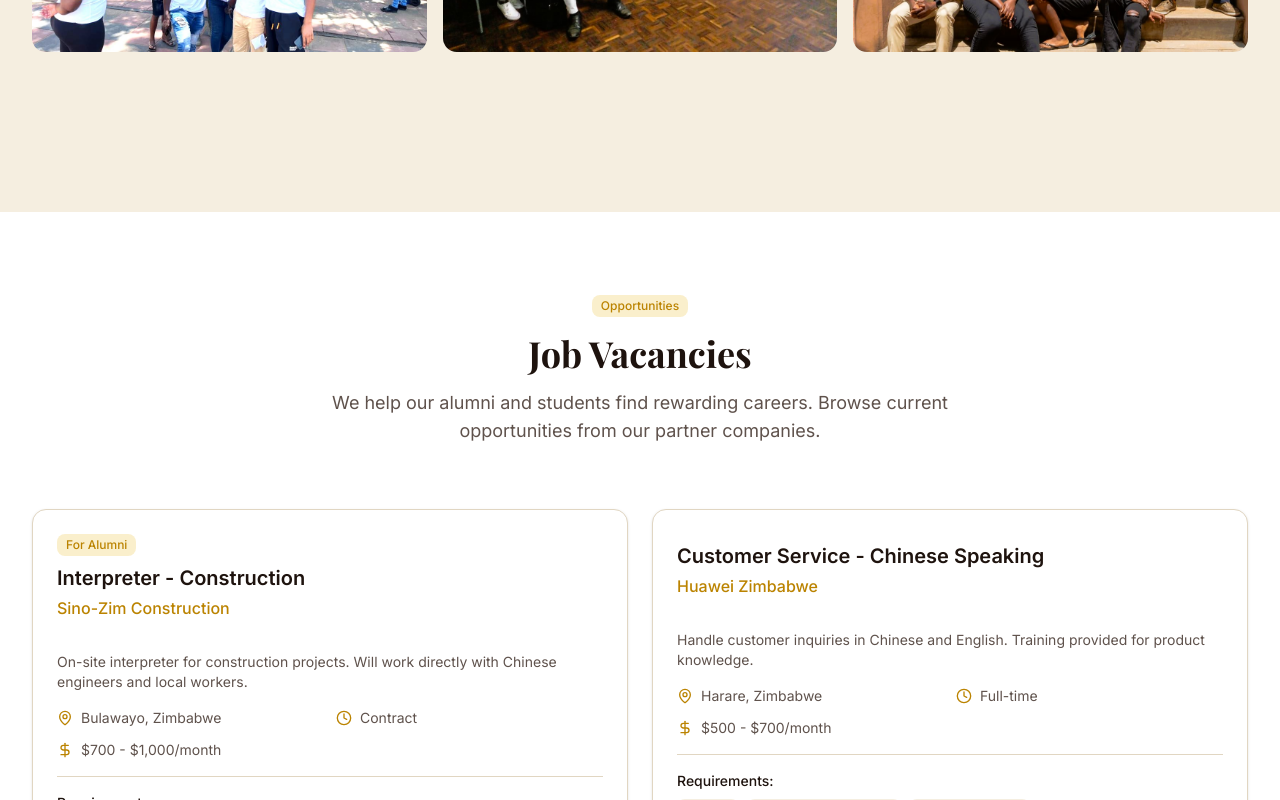
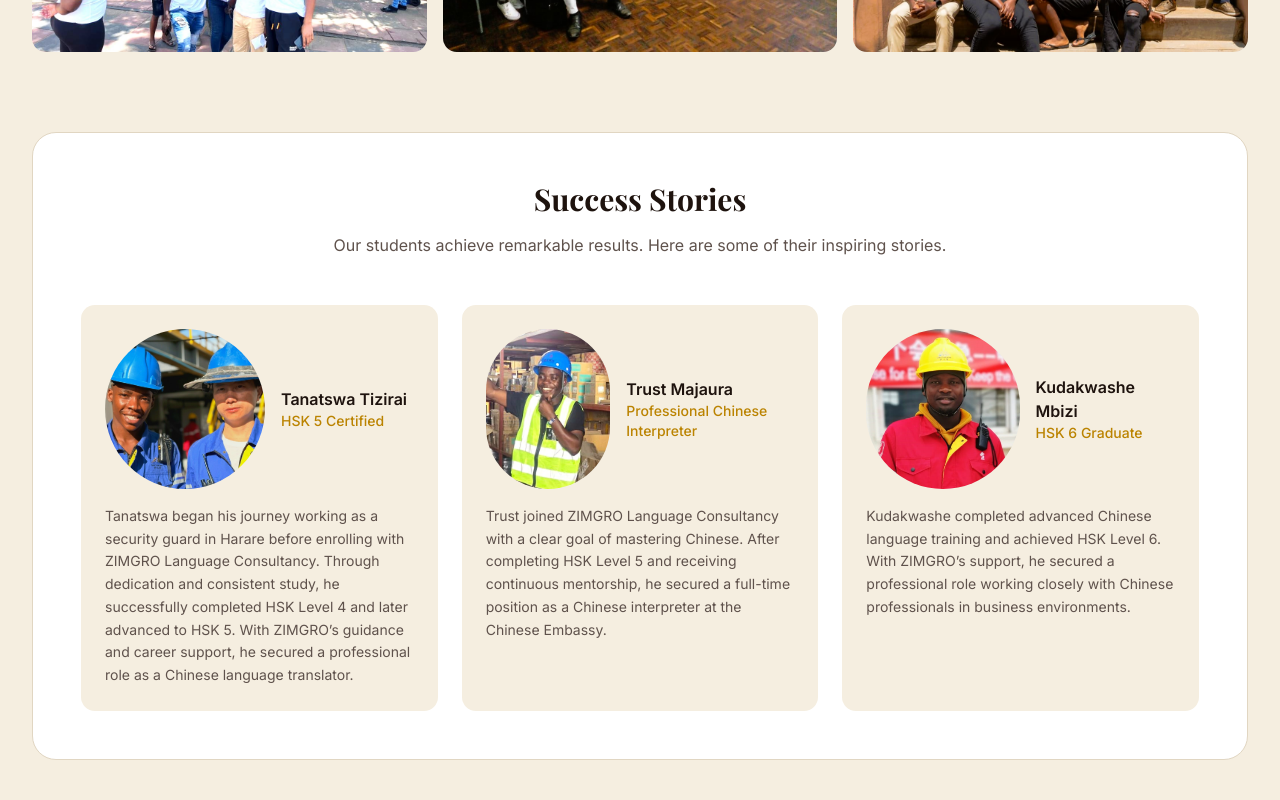
Before and after one commit to kmangwiro/my-site, a Next.js app: page / in a window 1280 px wide. Shown: the part 7100-7900 px from the top of the page. Built offline with nearby package versions, Linux system fonts and the light colour scheme; a web font is replaced by a local one.

Commit message:
add stories back

```diff
--- a/components/gallery.tsx
+++ b/components/gallery.tsx
@@ -72,6 +72,34 @@ const galleryItems = [
 ]
 
 /* =========================
+   SUCCESS STORIES
+========================= */
+
+const successStories = [
+  {
+    name: "Tanatswa Tizirai",
+    achievement: "HSK 5 Certified",
+    story:
+      "Tanatswa began his journey working as a security guard in Harare before enrolling with ZIMGRO Language Consultancy. Through dedication and consistent study, he successfully completed HSK Level 4 and later advanced to HSK 5. With ZIMGRO’s guidance and career support, he secured a professional role as a Chinese language translator.",
+    image: "/stories/tanatswa.jpeg",
+  },
+  {
+    name: "Trust Majaura",
+    achievement: "Professional Chinese Interpreter",
+    story:
+      "Trust joined ZIMGRO Language Consultancy with a clear goal of mastering Chinese. After completing HSK Level 5 and receiving continuous mentorship, he secured a full-time position as a Chinese interpreter at the Chinese Embassy.",
+    image: "/stories/trust.jpeg",
+  },
+  {
+    name: "Kudakwashe Mbizi",
+    achievement: "HSK 6 Graduate",
+    story:
+      "Kudakwashe completed advanced Chinese language training and achieved HSK Level 6. With ZIMGRO’s support, he secured a professional role working closely with Chinese professionals in business environments.",
+    image: "/stories/kuda.jpeg",
+  },
+]
+
+/* =========================
    COMPONENT
 ========================= */
 
@@ -103,8 +131,6 @@ export function Gallery() {
               }`}
             >
               <div className={`relative ${index === 0 ? "aspect-square" : "aspect-video"}`}>
-
-                {/* IMAGE OR VIDEO */}
                 {item.type === "video" ? (
                   <video
                     src={item.src}
@@ -124,10 +150,8 @@ export function Gallery() {
                   />
                 )}
 
-                {/* OVERLAY */}
                 <div className="absolute inset-0 bg-navy/40 opacity-0 group-hover:opacity-100 transition-opacity" />
 
-                {/* PLAY BUTTON */}
                 {item.type === "video" && (
                   <button
                     onClick={() => setSelectedVideo(item.src)}
@@ -139,7 +163,6 @@ export function Gallery() {
                   </button>
                 )}
 
-                {/* CATEGORY BADGE */}
                 <div className="absolute bottom-0 left-0 right-0 p-4 bg-gradient-to-t from-navy/80 to-transparent opacity-0 group-hover:opacity-100 transition-opacity">
                   <Badge className="bg-gold text-navy">{item.category}</Badge>
                 </div>
@@ -147,9 +170,50 @@ export function Gallery() {
             </div>
           ))}
         </div>
+
+        {/* ===== Success Stories ===== */}
+        <div className="bg-card rounded-3xl p-8 sm:p-12 border border-border">
+          <div className="text-center mb-12">
+            <h3 className="text-2xl sm:text-3xl font-serif font-bold text-foreground mb-4">
+              Success Stories
+            </h3>
+            <p className="text-muted-foreground max-w-2xl mx-auto">
+              Our students achieve remarkable results. Here are some of their inspiring stories.
+            </p>
+          </div>
+
+          <div className="grid md:grid-cols-3 gap-6">
+            {successStories.map((story) => (
+              <div
+                key={story.name}
+                className="bg-secondary rounded-xl p-6 hover:shadow-lg transition-shadow"
+              >
+                <div className="flex items-center gap-4 mb-4">
+                  <div className="w-40 h-40 rounded-full overflow-hidden relative bg-muted">
+                    <Image
+                      src={story.image}
+                      alt={story.name}
+                      fill
+                      className="object-cover"
+                    />
+                  </div>
+                  <div>
+                    <h4 className="font-semibold text-foreground">{story.name}</h4>
+                    <p className="text-gold-dark text-sm font-medium">
+                      {story.achievement}
+                    </p>
+                  </div>
+                </div>
+                <p className="text-muted-foreground text-sm leading-relaxed">
+                  {story.story}
+                </p>
+              </div>
+            ))}
+          </div>
+        </div>
       </div>
 
-      {/* ===== VIDEO MODAL ===== */}
+      {/* ===== Video Modal ===== */}
       {selectedVideo && (
         <div className="fixed inset-0 z-50 bg-navy/90 flex items-center justify-center p-4">
           <div className="relative w-full max-w-4xl">
```
